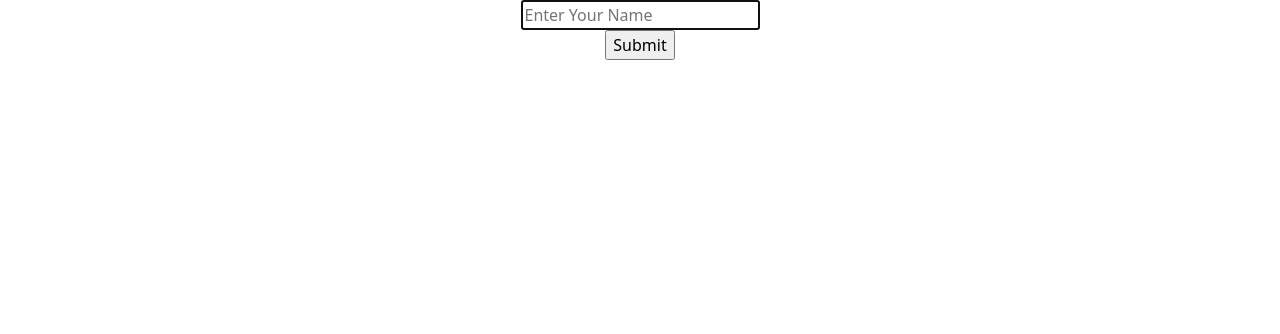
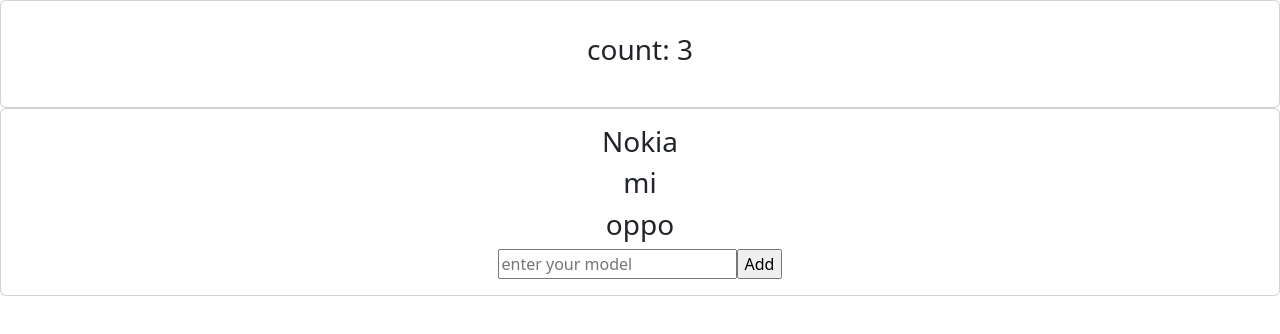
Before and after one commit to nandagurram16/React.js, a React (Create React App) app: page / in a window 1280 px wide. Shown: the top 334 px of the page. Built offline with nearby package versions, Linux system fonts and the light colour scheme.

Commit message:
usecontextapi

```diff
--- a/src/App.js
+++ b/src/App.js
@@ -1,13 +1,33 @@
-import React from 'react'
-import Useref from './Files/Useref.jsx'
+import React, { createContext, useState } from 'react'
+import Display from './Components/Display.jsx';
+import Count from './Components/Count.jsx';
+
+export const store = createContext();
 
 const App = () => {
+
+  const [data,setdata] = useState([
+    {
+      model:'Nokia'
+    },
+
+    {
+      model:'mi'
+    },
+
+    {
+      model:'oppo'
+    }
+  ]);
   return (
-    <>
-    <center>
-    <Useref/>
-    </center>
-    </>
+    <div>
+      <store.Provider value={[data,setdata]}>
+        <center>
+          <Count/>
+          <Display/>
+        </center>
+      </store.Provider>
+    </div>
   )
 }
 
--- /dev/null
+++ b/src/Components/Count.jsx
@@ -0,0 +1,16 @@
+import React,{useContext} from 'react'
+import { store } from '../App'
+
+const Count = () => {
+
+    const [data,setdata] = useContext(store)
+  return (
+    <div className='card'>
+      <div className='card-body'>
+        <h3 className='card-body'> count: {data.length}</h3>
+      </div>
+    </div>
+  )
+}
+
+export default Count
--- /dev/null
+++ b/src/Components/Display.jsx
@@ -0,0 +1,25 @@
+import React,{useContext, useState} from 'react'
+import { store } from '../App'
+
+const Display = () => {
+
+    const [data,setdata] = useContext(store)
+    const [name,setname] = useState('')
+    const submithandler = (event) =>{
+        event.preventDefault()
+        setdata([...data,{model:name}])
+    }
+  return (
+    <div className='card'>
+      <div className='card-body'>
+        {data.map(item => <h3 className='card-title'>{item.model}</h3>)}
+        <form className='form' onSubmit={submithandler}>
+            <input type='text' onChange={(event) => setname(event.target.value)} placeholder='enter your model'/>
+            <input type='submit' value='Add'/>
+        </form>
+      </div>
+    </div>
+  )
+}
+
+export default Display
```
Also changed, not shown: src/Components/CompA.jsx (+5 -2 lines), src/Components/CompB.jsx (+5 -5 lines), src/Components/usecontextapi.txt (added), src/Practice/App.txt.
